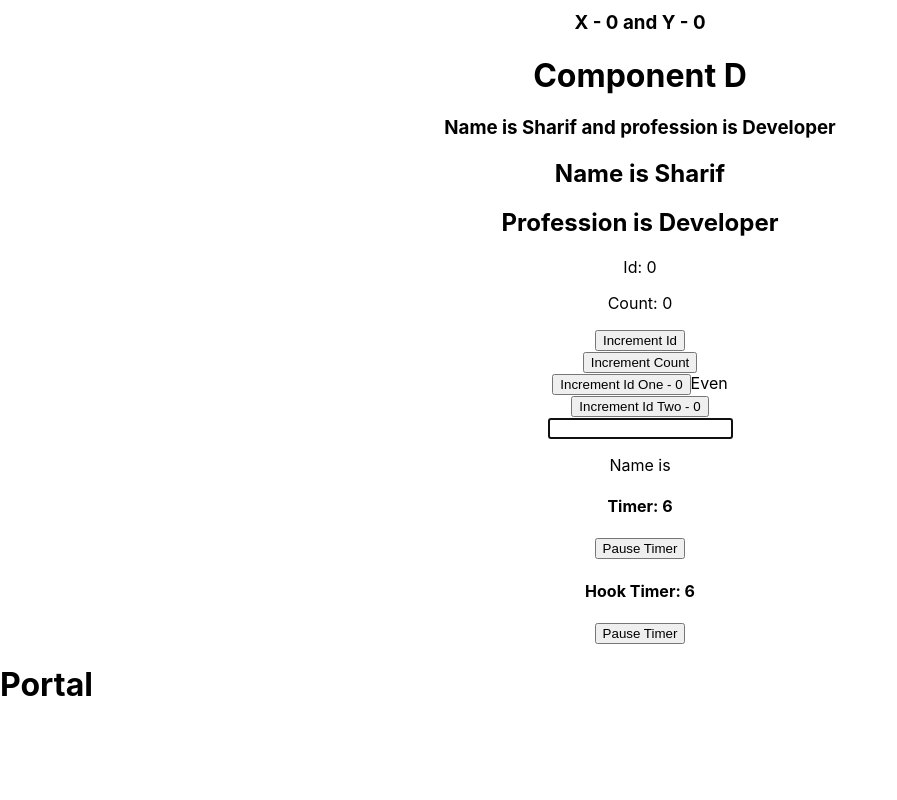
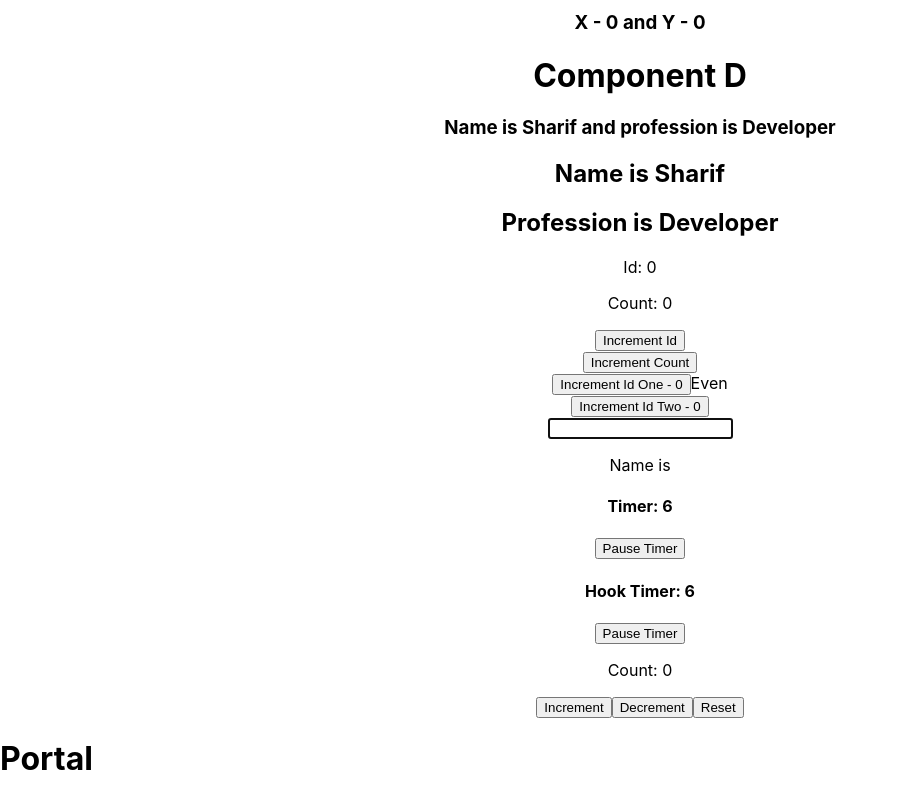
Before and after one commit to ahmed7761/react-redux-tutorial, a React (Create React App) app: page / in a window 1280 px wide. Shown: the part 3668-4468 px from the top of the page, without its empty margins (0-897 px from the left). Before the commit the page ends 4394 px from the top, so only its background shows below. Built offline with nearby package versions, Linux system fonts and the light colour scheme.

Commit message:
useReducer

```diff
--- a/src/App.js
+++ b/src/App.js
@@ -50,6 +50,7 @@
 import Input from "./components/Input";
 import ClassTimer from "./components/ClassTimer";
 import HookTimer from "./components/HookTimer";
+import ReducerCounter from "./components/ReducerCounter";
 export const UserContext = React.createContext()
 export const ProfileContext = React.createContext()
 
@@ -137,6 +138,7 @@
         <Input />
         <ClassTimer />
         <HookTimer />
+        <ReducerCounter />
     </div>
   );
 }
--- /dev/null
+++ b/src/components/ReducerCounter.js
@@ -0,0 +1,34 @@
+import React, { useReducer } from 'react';
+
+const initialState = 0
+const reducer = (state, action) => {
+    switch (action) {
+        case 'increment':
+            return state + 1
+
+        case 'decrement':
+            return state - 1
+
+        case 'reset':
+            return initialState
+
+        default:
+            return state
+    }
+}
+
+const ReducerCounter = () => {
+
+    const [ count, dispatch ]  = useReducer(reducer, initialState)
+
+    return (
+        <div>
+            <p>Count: {count} </p>
+            <button onClick={() => dispatch('increment')}>Increment</button>
+            <button onClick={() => dispatch('decrement')}>Decrement</button>
+            <button onClick={() => dispatch('reset')}>Reset</button>
+        </div>
+    );
+};
+
+export default ReducerCounter;
```
